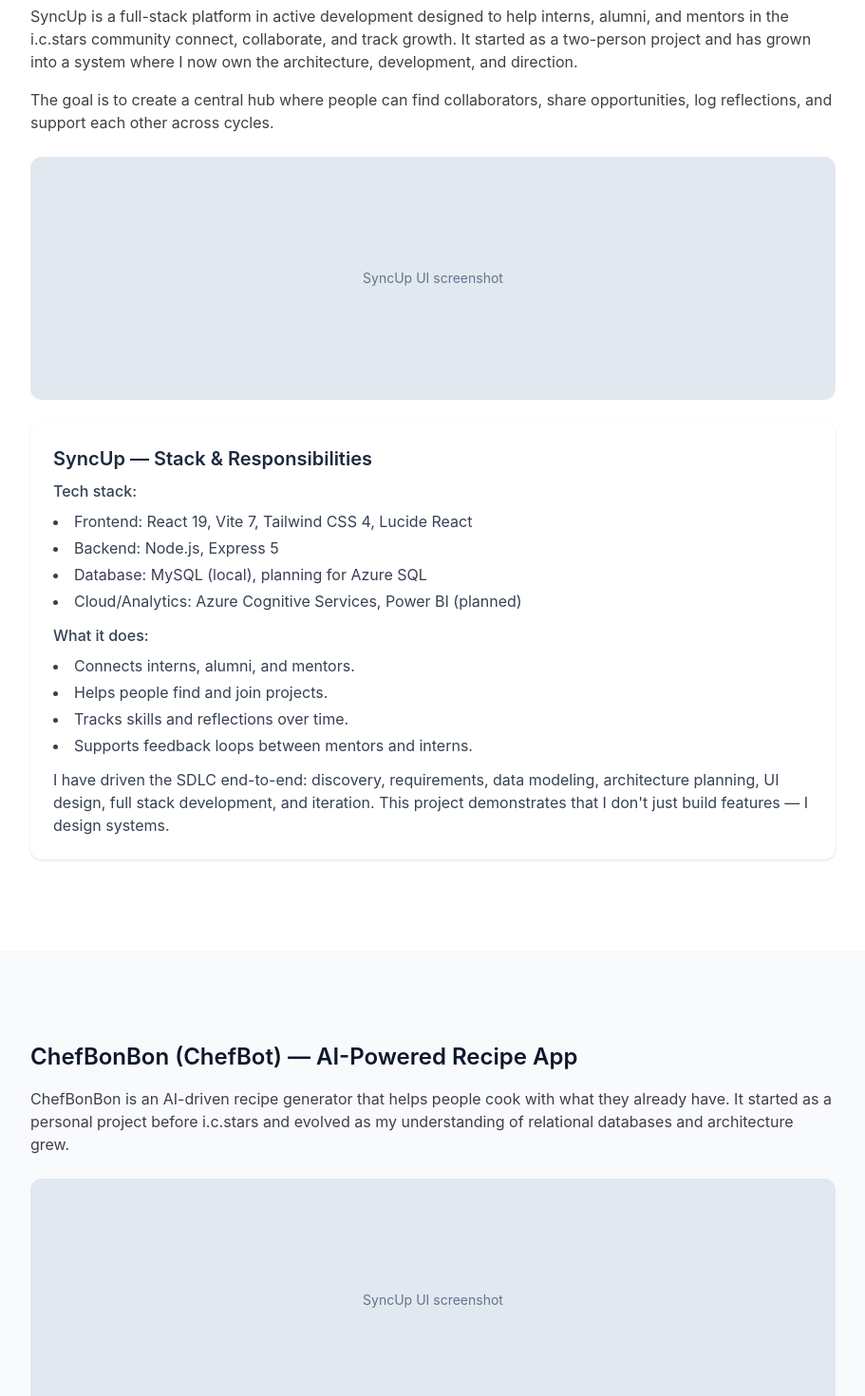
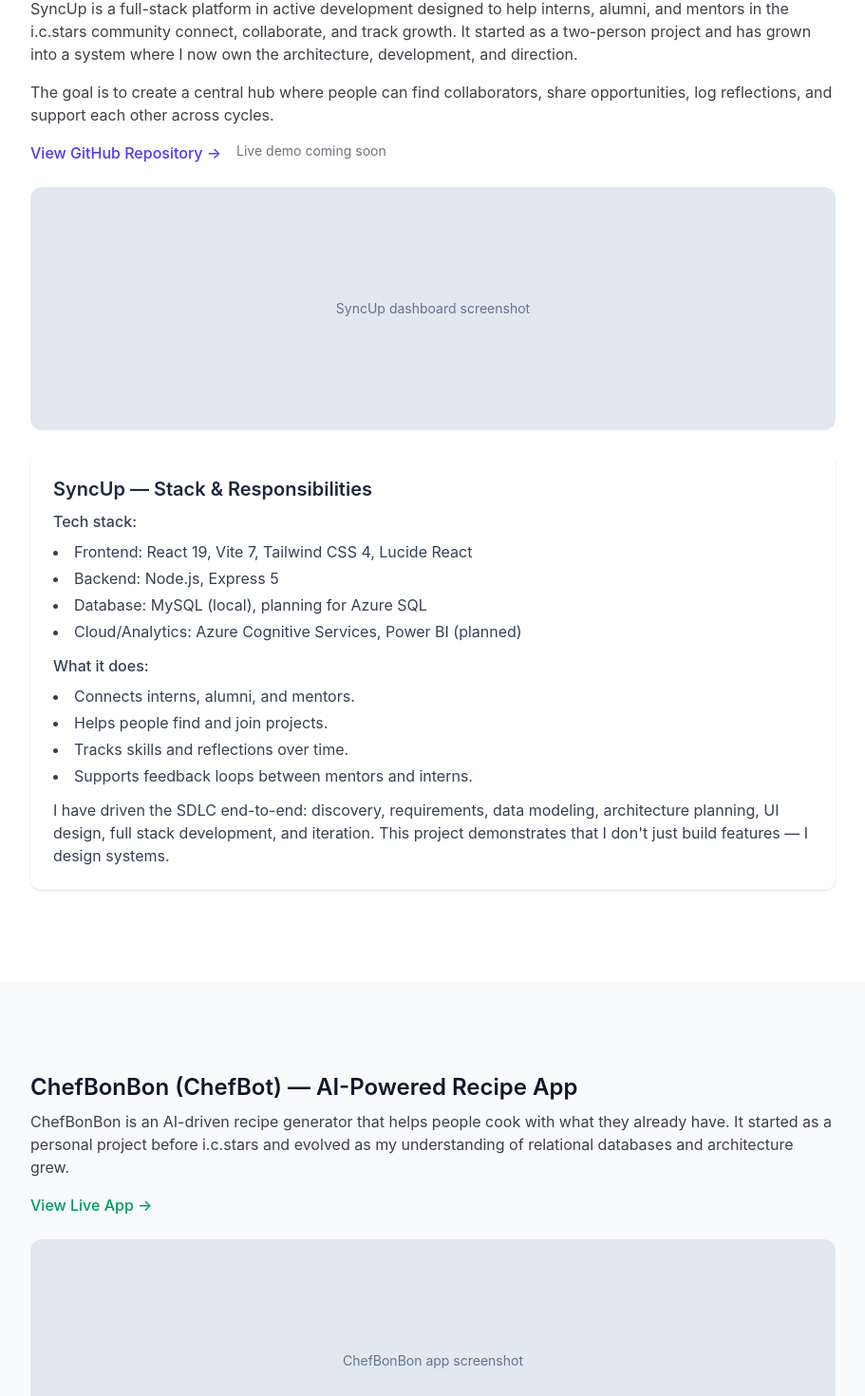
Before and after one commit to bonny2long/icstarsPort, a React (Vite) app: page /projects in a window 1280 px wide. Shown: the part 591-2061 px from the top of the page at 95% size, without its empty margins (184-1095 px from the left). Built offline with nearby package versions, Linux system fonts and the light colour scheme.

Commit message:
updated the links in th eprjects and contacts

```diff
--- a/src/pages/Contact.jsx
+++ b/src/pages/Contact.jsx
@@ -1,89 +1,91 @@
 import SectionHeader from "../components/ui/SectionHeader.jsx";
 import Button from "../components/ui/Button.jsx";
 import Section from "../components/layout/Section";
+
 export default function Contact() {
   return (
     <>
-      {" "}
-      {/* PAGE INTRO */}{" "}
+      {/* PAGE INTRO */}
       <Section bg="default">
-        {" "}
         <SectionHeader
           title="Contact Me"
           subtitle="Let's connect, collaborate, or build something meaningful."
-        />{" "}
-      </Section>{" "}
-      {/* CONTACT CARD */}{" "}
+        />
+      </Section>
+
+      {/* CONTACT CARD */}
       <Section bg="subtle">
-        {" "}
-        <div className="bg-white border border-slate-200 rounded-xl shadow-sm p-8 max-w-2xl mx-auto text-center">
-          {" "}
-          {/* Headshot placeholder */}{" "}
+        <div className="bg-white border border-slate-200 rounded-xl shadow-sm ring-1 ring-slate-100 p-8 max-w-2xl mx-auto text-center">
+
+          {/* Headshot + Identity */}
           <div className="flex flex-col items-center mb-8">
-            {" "}
             <div className="w-32 h-32 rounded-full bg-slate-200 mb-4 flex items-center justify-center text-xs text-slate-500">
-              {" "}
-              Headshot{" "}
-            </div>{" "}
+              Headshot
+            </div>
+
             <h2 className="text-2xl font-semibold text-slate-900">
-              {" "}
-              Bonny Makaniankhondo{" "}
-            </h2>{" "}
+              Bonny Makaniankhondo
+            </h2>
+
+            {/* subtle identity accent */}
+            <div className="w-12 h-1 bg-emerald-500 rounded-full my-3"></div>
+
             <p className="text-zinc-600">
-              {" "}
-              Full Stack Software Developer | Builder | Problem Solver{" "}
-            </p>{" "}
-          </div>{" "}
+              Full Stack Software Developer | Builder | Problem Solver
+            </p>
+          </div>
+
+          {/* Intro text */}
           <p className="mb-6 text-zinc-700">
-            {" "}
             Thank you for taking the time to explore my work and journey. If
             anything here resonates — whether it&apos;s my engineering approach,
             leadership mindset, or the systems I&apos;ve built — I&apos;d love
-            to connect.{" "}
-          </p>{" "}
-          <div className="space-y-2 mb-6 text-zinc-700">
-            {" "}
-            <p>
-              {" "}
-              <span className="font-medium text-slate-900">Email:</span>{" "}
+            to connect.
+          </p>
+
+          {/* Contact Details */}
+          <div className="space-y-3 mb-6">
+            <div className="flex items-center justify-center gap-3 text-zinc-700">
+              <span className="font-semibold text-slate-900">Email</span>
+              <span className="text-slate-400">—</span>
               <a
                 href="mailto:bmakaniankhondo@icstars.org"
-                className="text-emerald-600 underline"
+                className="text-indigo-600 font-medium hover:text-indigo-700 transition"
               >
-                {" "}
-                bmakaniankhondo@icstars.org{" "}
-              </a>{" "}
-            </p>{" "}
-            <p>
-              {" "}
-              <span className="font-medium text-slate-900">GitHub:</span>{" "}
+                bmakaniankhondo@icstars.org
+              </a>
+            </div>
+
+            <div className="flex items-center justify-center gap-3 text-zinc-700">
+              <span className="font-semibold text-slate-900">GitHub</span>
+              <span className="text-slate-400">—</span>
               <a
                 href="https://github.com/bonny2long"
                 target="_blank"
                 rel="noopener noreferrer"
-                className="text-emerald-600 underline"
+                className="text-indigo-600 font-medium hover:text-indigo-700 transition"
               >
-                {" "}
-                github.com/bonny2long{" "}
-              </a>{" "}
-            </p>{" "}
-          </div>{" "}
+                github.com/bonny2long
+              </a>
+            </div>
+          </div>
+
+          {/* Resume CTA */}
           <div className="mb-8">
-            {" "}
             <Button href="/Bonny_Makaniankhondo_Resume.pdf">
-              {" "}
-              Download Resume{" "}
-            </Button>{" "}
-          </div>{" "}
+              Download Resume
+            </Button>
+          </div>
+
+          {/* Closing statement */}
           <p className="text-zinc-700">
-            {" "}
             I&apos;m moving into the next stage of my career with the same
             discipline, curiosity, and resilience that shaped my time at
             i.c.stars. If you&apos;re looking for someone who learns fast, takes
-            ownership, and builds with purpose, let&apos;s talk.{" "}
-          </p>{" "}
-        </div>{" "}
-      </Section>{" "}
+            ownership, and builds with purpose, let&apos;s talk.
+          </p>
+        </div>
+      </Section>
     </>
   );
 }
--- a/src/pages/Projects.jsx
+++ b/src/pages/Projects.jsx
@@ -13,9 +13,11 @@
         />
       </Section>
 
+      {/* ===================== */}
       {/* SYNCUP PROJECT */}
+      {/* ===================== */}
       <Section bg="subtle">
-        <h2 className="text-2xl font-semibold text-slate-900 mb-4">
+        <h2 className="text-2xl font-semibold text-slate-900 mb-2">
           SyncUp — Collaboration & Mentorship Platform
         </h2>
 
@@ -27,14 +29,32 @@
           and direction.
         </p>
 
-        <p className="mb-6 text-zinc-700">
+        <p className="mb-4 text-zinc-700">
           The goal is to create a central hub where people can find collaborators,
           share opportunities, log reflections, and support each other across
           cycles.
         </p>
-             <div className="mb-6 w-full h-64 bg-slate-200 rounded-xl flex items-center justify-center text-slate-500 text-sm">
-  SyncUp UI screenshot
-</div>
+
+        {/* Project Links */}
+        <div className="flex flex-wrap gap-4 mb-6">
+          <a
+            href="https://github.com/sofieicstars/SyncUp"
+            target="_blank"
+            rel="noopener noreferrer"
+            className="text-indigo-600 font-medium hover:text-indigo-700 transition"
+          >
+            View GitHub Repository →
+          </a>
+          <span className="text-sm text-zinc-500">
+            Live demo coming soon
+          </span>
+        </div>
+
+        {/* Screenshot Placeholder */}
+        <div className="mb-6 w-full h-64 bg-slate-200 rounded-xl flex items-center justify-center text-slate-500 text-sm">
+          SyncUp dashboard screenshot
+        </div>
+
         <Card title="SyncUp — Stack & Responsibilities">
           <p className="mb-2 font-medium">Tech stack:</p>
           <ul className="list-disc list-inside mb-3 space-y-1">
@@ -61,21 +81,38 @@
         </Card>
       </Section>
 
+      {/* ===================== */}
       {/* CHEFBONBON PROJECT */}
+      {/* ===================== */}
       <Section bg="default">
-        <h2 className="text-2xl font-semibold text-slate-900 mb-4">
+        <h2 className="text-2xl font-semibold text-slate-900 mb-2">
           ChefBonBon (ChefBot) — AI-Powered Recipe App
         </h2>
 
-        <p className="mb-6 text-zinc-700">
+        <p className="mb-4 text-zinc-700">
           ChefBonBon is an AI-driven recipe generator that helps people cook with
           what they already have. It started as a personal project before
           i.c.stars and evolved as my understanding of relational databases and
           architecture grew.
         </p>
-          <div className="mb-6 w-full h-64 bg-slate-200 rounded-xl flex items-center justify-center text-slate-500 text-sm">
-  SyncUp UI screenshot
-</div>
+
+        {/* Project Links */}
+        <div className="flex flex-wrap gap-4 mb-6">
+          <a
+            href="https://chefbonbon.netlify.app/"
+            target="_blank"
+            rel="noopener noreferrer"
+            className="text-emerald-600 font-medium hover:text-emerald-700 transition"
+          >
+            View Live App →
+          </a>
+        </div>
+
+        {/* Screenshot Placeholder */}
+        <div className="mb-6 w-full h-64 bg-slate-200 rounded-xl flex items-center justify-center text-slate-500 text-sm">
+          ChefBonBon app screenshot
+        </div>
+
         <Card title="From Firebase to Supabase">
           <p className="mb-3">
             The first version used Firebase and was a fully functional MVP.
```
